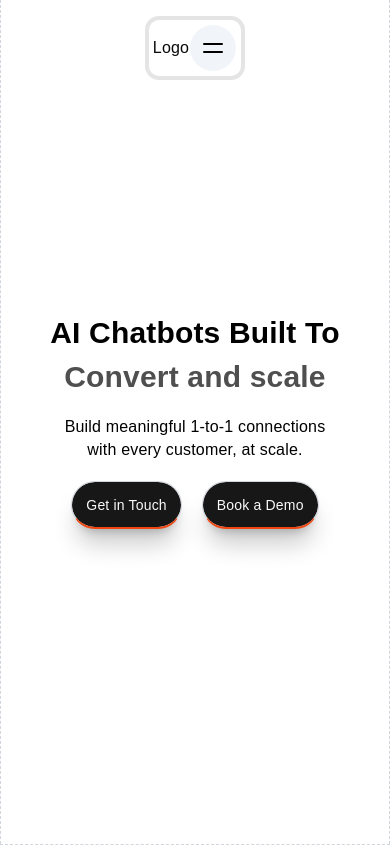
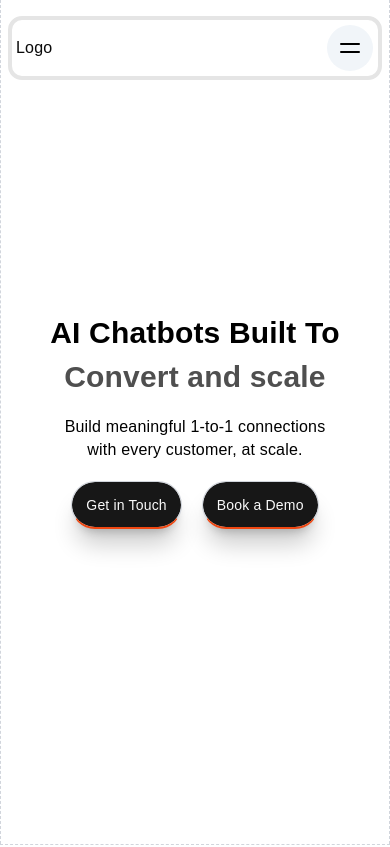
Before and after one commit to amuif/gsap-landing-page, a React (Vite) app: page / in a window 390 px wide. Shown: the top 847 px of the page. Built offline with nearby package versions, Linux system fonts and the light colour scheme.

Commit message:
fix:navbar in mobile

```diff
--- a/src/App.tsx
+++ b/src/App.tsx
@@ -5,7 +5,7 @@ import OurServices from "./components/our-services";
 function App() {
   return (
     <div className="font-sans relative w-full flex flex-col items-center justify-center bg-white">
-      <div className="absolute top-4  max-w-7xl z-50 ">
+      <div className="absolute top-4  w-full md:max-w-3xl z-50 ">
         <NavBar />
       </div>
       <div className="w-full relative flex flex-col  items-center justify-center">
--- a/src/components/nav-bar.tsx
+++ b/src/components/nav-bar.tsx
@@ -31,7 +31,7 @@ const NavLinks = [
 ];
 const NavBar = () => {
   return (
-    <motion.div className="mx-auto ">
+    <motion.div className="mx-auto w-full ">
       {/* <AnimatePresence> */}
       <div className="hidden md:flex w-full ">
         <DesktopNavBar />
```
